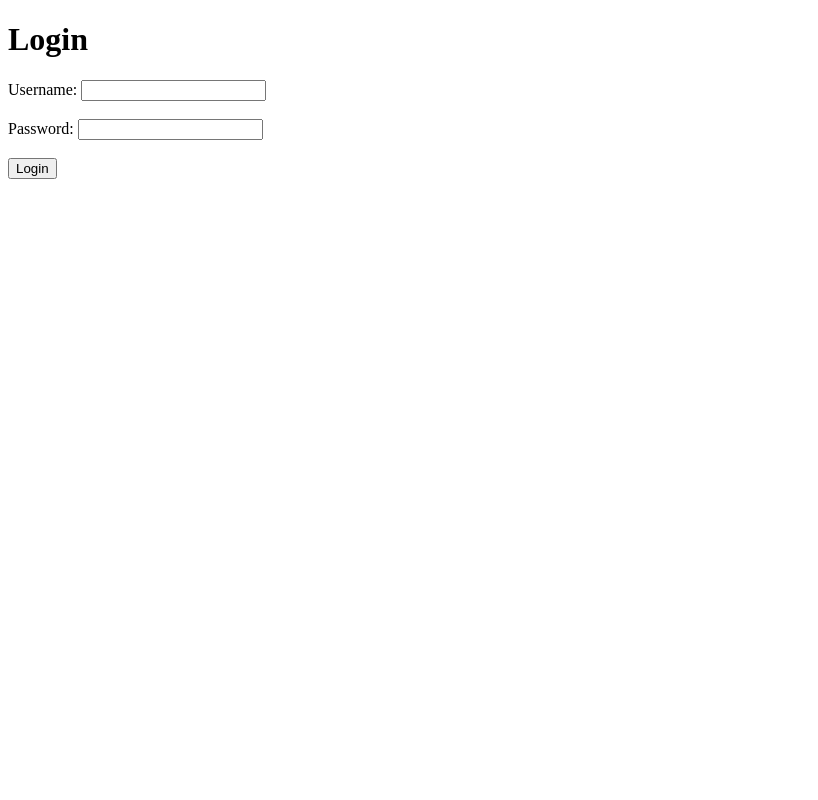
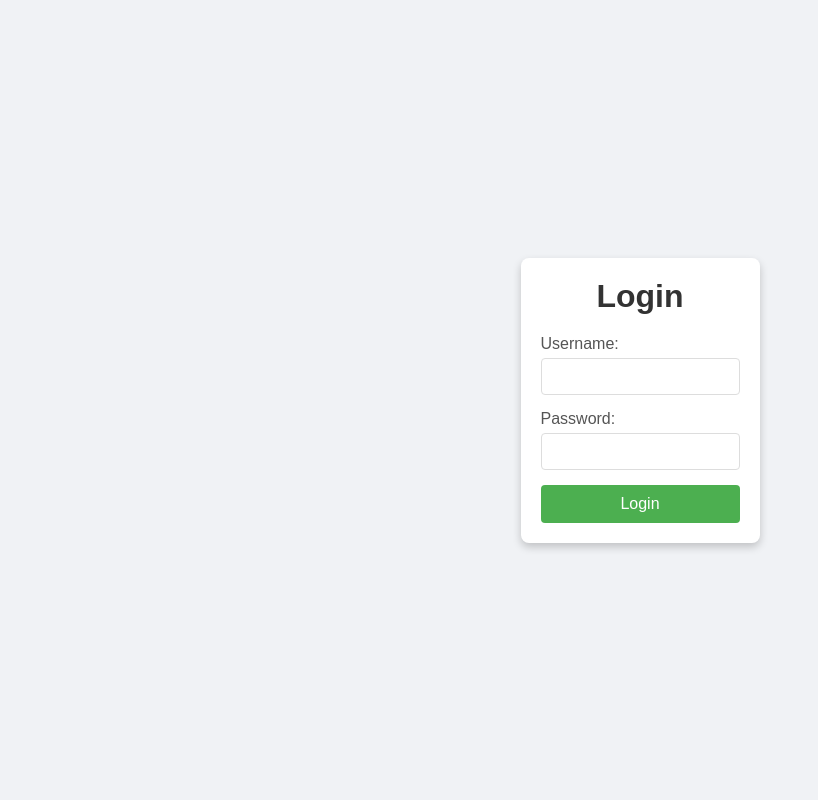
Before and after one commit to bimacloud/mrtg, a CodeIgniter app: page /mrtg/auth/login in a window 1280 px wide. Shown: the whole page, without its empty margins (0-818 px from the left). Run offline with CodeIgniter, Linux system fonts and the light colour scheme.

Commit message:
update home

```diff
--- a/application/config/routes.php
+++ b/application/config/routes.php
@@ -49,7 +49,7 @@ defined('BASEPATH') OR exit('No direct script access allowed');
 | Examples:	my-controller/index	-> my_controller/index
 |		my-controller/my-method	-> my_controller/my_method
 */
-$route['default_controller'] = 'welcome';
+$route['default_controller'] = 'auth/login';
 $route['404_override'] = '';
 $route['translate_uri_dashes'] = FALSE;
 /*$route['mrtg/generate/(:any)'] = 'SiteController/generateMrtg/$1';
--- a/application/views/login.php
+++ b/application/views/login.php
@@ -3,26 +3,90 @@
 <head>
     <meta charset="UTF-8">
     <title>Login</title>
+    <style>
+        * {
+            margin: 0;
+            padding: 0;
+            box-sizing: border-box;
+            font-family: Arial, sans-serif;
+        }
+        body, html {
+            height: 100%;
+            display: flex;
+            justify-content: center;
+            align-items: center;
+            background-color: #f0f2f5;
+        }
+        .login-container {
+            width: 100%;
+            max-width: 400px;
+            padding: 20px;
+            background-color: #fff;
+            border-radius: 8px;
+            box-shadow: 0 4px 8px rgba(0, 0, 0, 0.2);
+            text-align: center;
+        }
+        h1 {
+            color: #333;
+            margin-bottom: 20px;
+        }
+        p {
+            color: red;
+        }
+        .input-group {
+            margin-bottom: 15px;
+            text-align: left;
+        }
+        .input-group label {
+            display: block;
+            margin-bottom: 5px;
+            color: #555;
+        }
+        .input-group input {
+            width: 100%;
+            padding: 10px;
+            border: 1px solid #ddd;
+            border-radius: 4px;
+        }
+        .login-button {
+            width: 100%;
+            padding: 10px;
+            border: none;
+            border-radius: 4px;
+            background-color: #4CAF50;
+            color: #fff;
+            font-size: 16px;
+            cursor: pointer;
+            transition: background-color 0.3s ease;
+        }
+        .login-button:hover {
+            background-color: #45a049;
+        }
+    </style>
 </head>
 <body>
 
+<div class="login-container">
     <h1>Login</h1>
 
     <?php if ($this->session->flashdata('error')): ?>
-    <p style="color: red;"><?php echo $this->session->flashdata('error'); ?></p>
+        <p><?php echo $this->session->flashdata('error'); ?></p>
     <?php endif; ?>
 
     <form action="<?php echo site_url('auth/loginProcess'); ?>" method="post">
+        <div class="input-group">
             <label for="username">Username:</label>
             <input type="text" name="username" id="username" required>
-    <br><br>
+        </div>
 
+        <div class="input-group">
             <label for="password">Password:</label>
             <input type="password" name="password" id="password" required>
-    <br><br>
+        </div>
 
-    <button type="submit">Login</button>
+        <button type="submit" class="login-button">Login</button>
     </form>
+</div>
 
 </body>
 </html>
```
Lines whose indentation alone changed are shown as unchanged.
